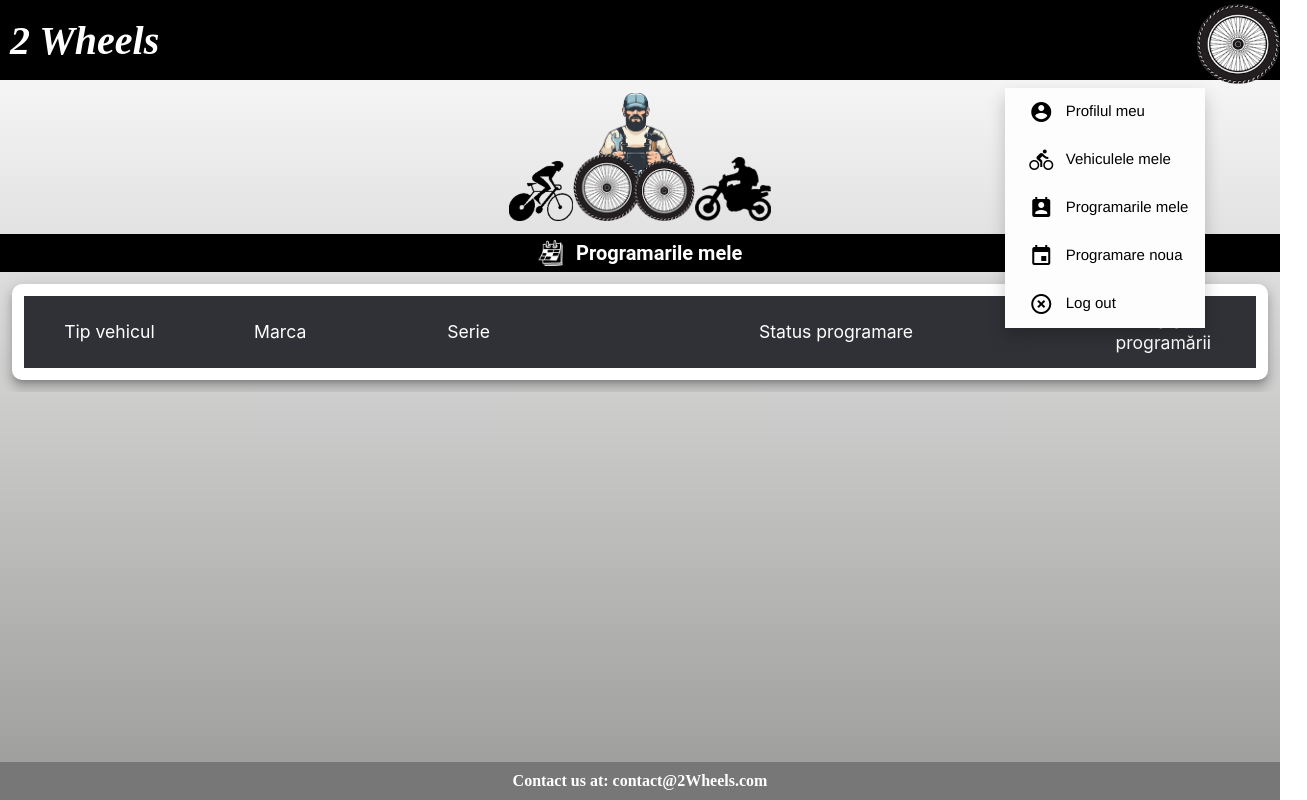
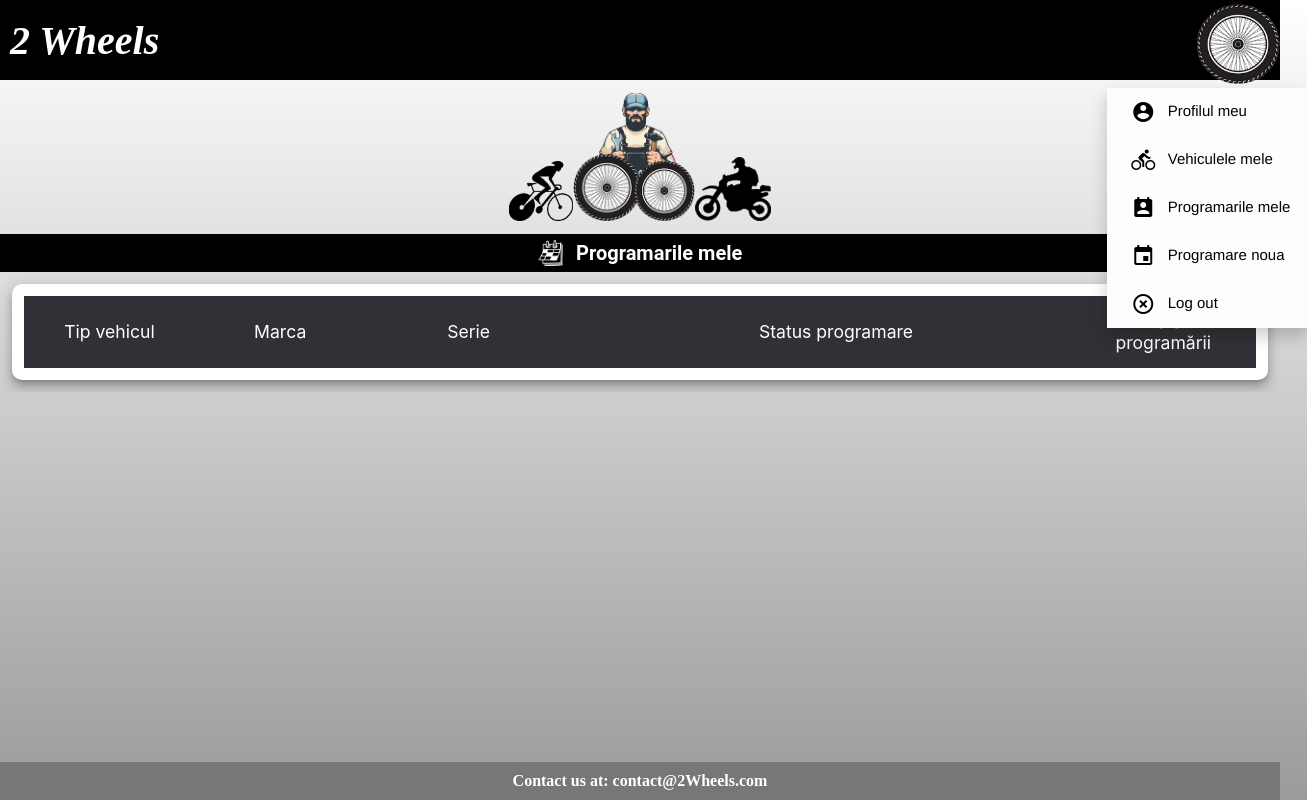
Before and after one commit to BogdanGherghiceanu/proiect_tw, a plain HTML site: page pages/userProfile.html in a window 1280 px wide. Both pictures are taken after a click on the picture 1238 px from the left and 42 px from the top of the page. Shown: the whole page, 1307 px wide, since content can reach past the window. Drawn offline with nearby package versions, Linux system fonts and the light colour scheme.

Commit message:
updated css

```diff
--- a/pages/style/adminProfile.css
+++ b/pages/style/adminProfile.css
@@ -214,7 +214,7 @@ div.loading {
 .dropdown-content {
     display: none;
     position: absolute;
-    margin-left: -15%;
+    margin-left: -90px;
     background-color: #fdfdfd;
     min-width: 200px;
     box-shadow: 0px 8px 16px 0px rgba(0, 0, 0, 0.2);
--- a/pages/style/userProfile.css
+++ b/pages/style/userProfile.css
@@ -27,7 +27,7 @@ span.usernameBlock {
 .dropdown-content {
     display: none;
     position: absolute;
-    margin-left: -15%;
+    margin-left: -90px;
     background-color: #fdfdfd;
     min-width: 200px;
     box-shadow: 0px 8px 16px 0px rgba(0, 0, 0, 0.2);
```
